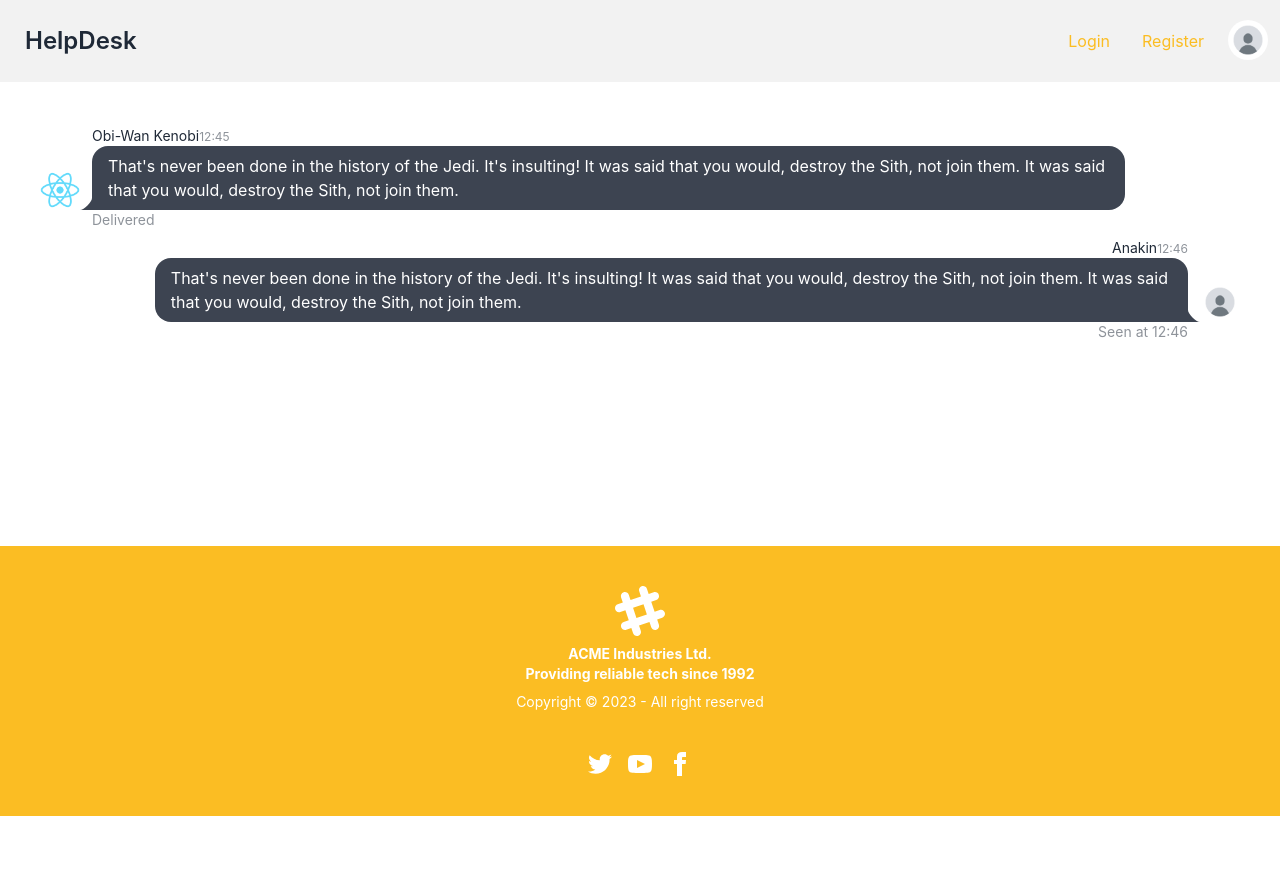
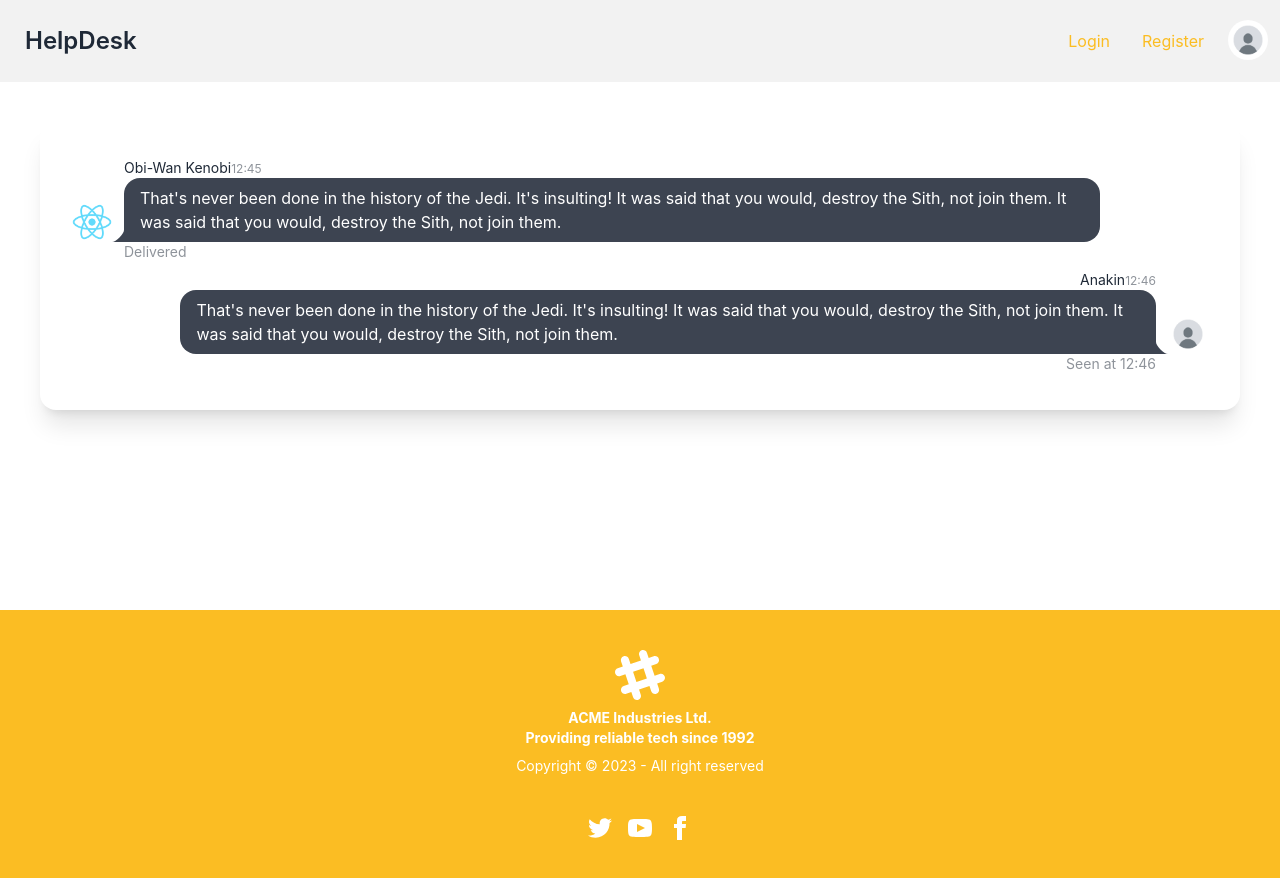
Before and after one commit to oddakussa12/helpdesk-frontend, a React (Create React App) app: page /home/view-ticket in a window 1280 px wide. Before the commit the page ends 816 px from the top, so only its background shows below. Built offline with nearby package versions, Linux system fonts and the light colour scheme; no server answers.

Commit message:
UI fix on view ticket

```diff
--- a/src/EndUser/Pages/ViewTicket.jsx
+++ b/src/EndUser/Pages/ViewTicket.jsx
@@ -1,7 +1,9 @@
 
 const ViewTicket = () => {
     return (
-        <div className="mt-10">
+        <div className="card bg-base-100 shadow-xl mt-10">
+            <div className="card-body">
+                <div>
                     <div className="chat chat-start">
                         <div className="chat-image avatar">
                             <div className="w-10 rounded-full">
@@ -41,6 +43,8 @@ const ViewTicket = () => {
                         </div>
                     </div>
                 </div>
+            </div>
+        </div>
     )
 }
 
```
Lines whose indentation alone changed are shown as unchanged.
